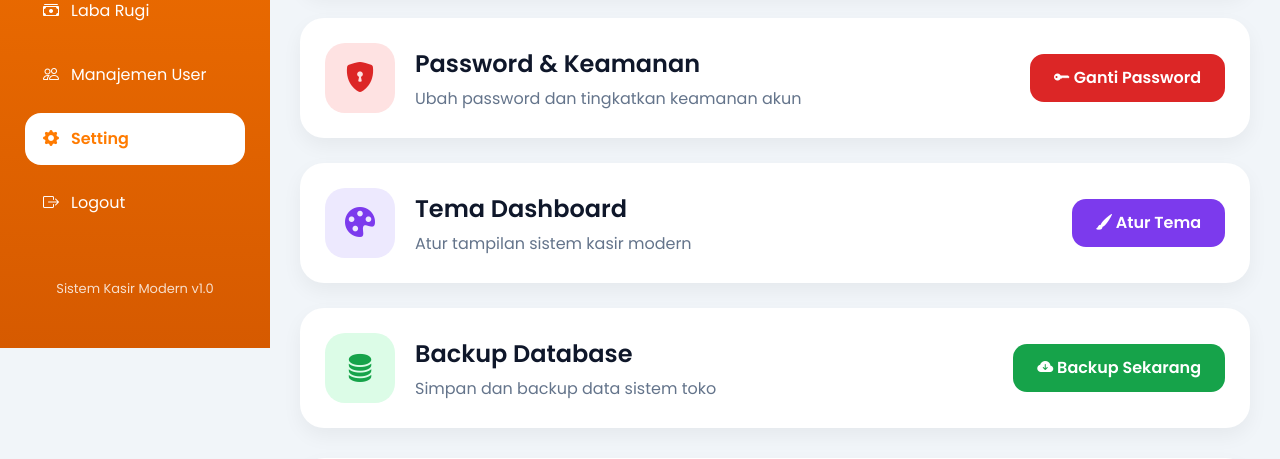
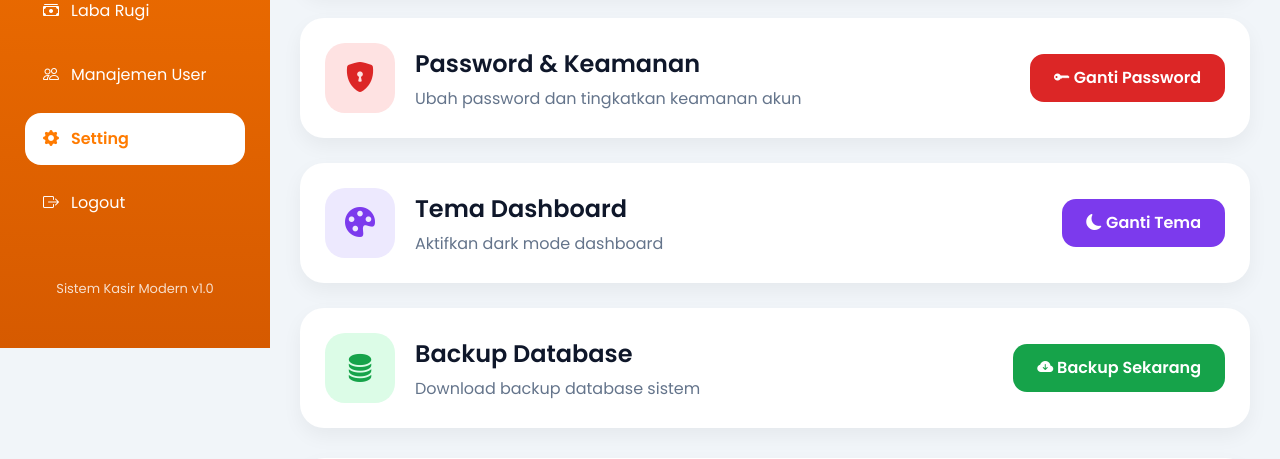
Before and after one commit to sauljannah/penjualan_mitra_azam, a PHP site: page /setting.php in a window 1280 px wide. Shown: the part 452-911 px from the top of the page. Run offline with PHP 8.4, Linux system fonts and the light colour scheme; the visitor is signed in with stand-in values (Sample User, id 1).

Commit message:
upload laporan.php

```diff
--- a/admin/setting.php
+++ b/admin/setting.php
@@ -711,7 +711,7 @@ CONTENT
 
                 <div class="setting-desc">
 
-                    Atur tampilan sistem kasir modern
+                    Aktifkan dark mode dashboard
 
                 </div>
 
@@ -719,13 +719,14 @@ CONTENT
 
         </div>
 
-        <a href="#"
-           class="btn-setting btn-theme">
+        <button
+            class="btn-setting btn-theme"
+            onclick="toggleDarkMode()">
 
-            <i class="bi bi-brush-fill"></i>
-            Atur Tema
+            <i class="bi bi-moon-fill"></i>
+            Ganti Tema
 
-        </a>
+        </button>
 
     </div>
 
@@ -752,7 +753,7 @@ CONTENT
 
                 <div class="setting-desc">
 
-                    Simpan dan backup data sistem toko
+                    Download backup database sistem
 
                 </div>
 
@@ -760,7 +761,7 @@ CONTENT
 
         </div>
 
-        <a href="#"
+        <a href="backup.php"
            class="btn-setting btn-backup">
 
             <i class="bi bi-cloud-arrow-down-fill"></i>
```
Also changed, not shown: assets/admin/admin_1779438993_675.jpg (added), assets/admin/admin_1779439001_718.jpg (added).
